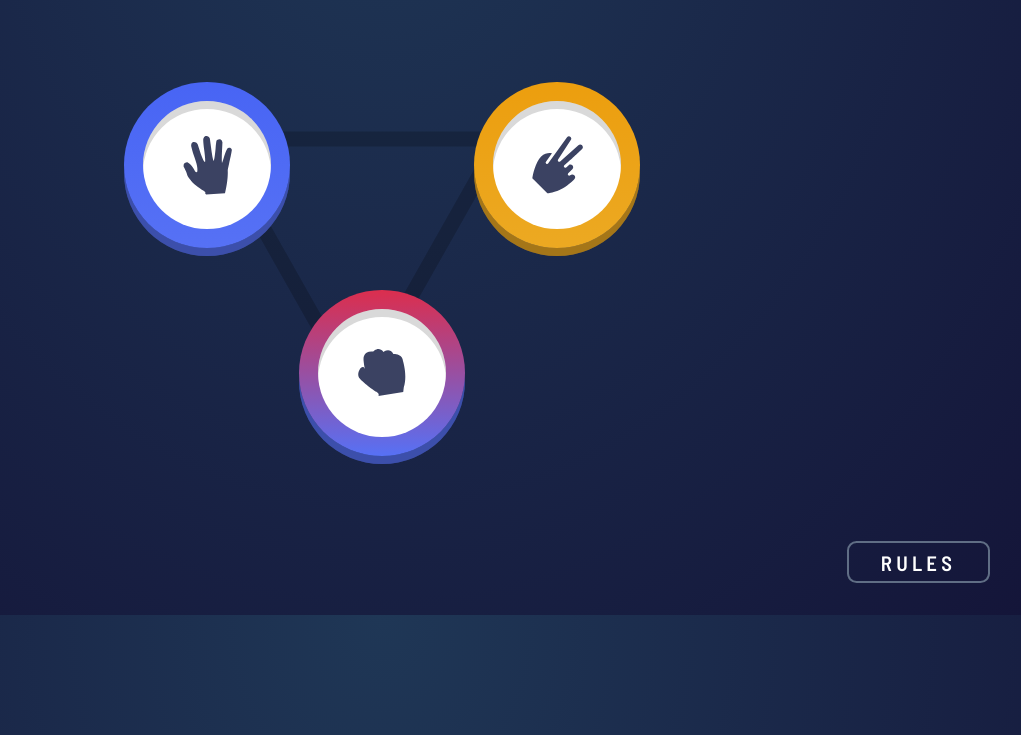
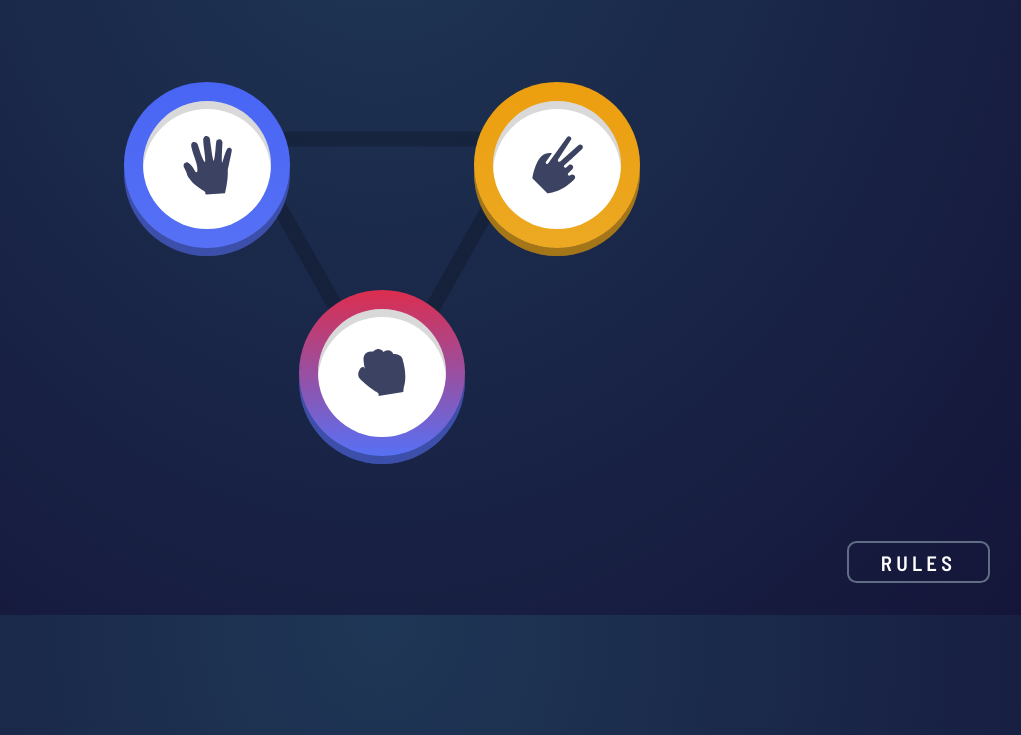
Before and after one commit to papadomah/rock-paper-scissors, a plain HTML site: page index.html in a window 1280 px wide. Shown: the part 185-920 px from the top of the page, without its empty margins (258-1279 px from the left). Drawn offline with Linux system fonts and the light colour scheme.

Commit message:
second commit

```diff
--- a/styles.css
+++ b/styles.css
@@ -92,7 +92,7 @@ color: var(--dark-text);
     position: absolute;
     width: 100%;
     height: 100%;
-    left: 24%; /* this is to position the triangle correctly*/
+    left: 28%; /* this is to position the triangle correctly*/
     top: 28%;
     background: url(./images/bg-triangle.svg) no-repeat;
     z-index: -1;
```
